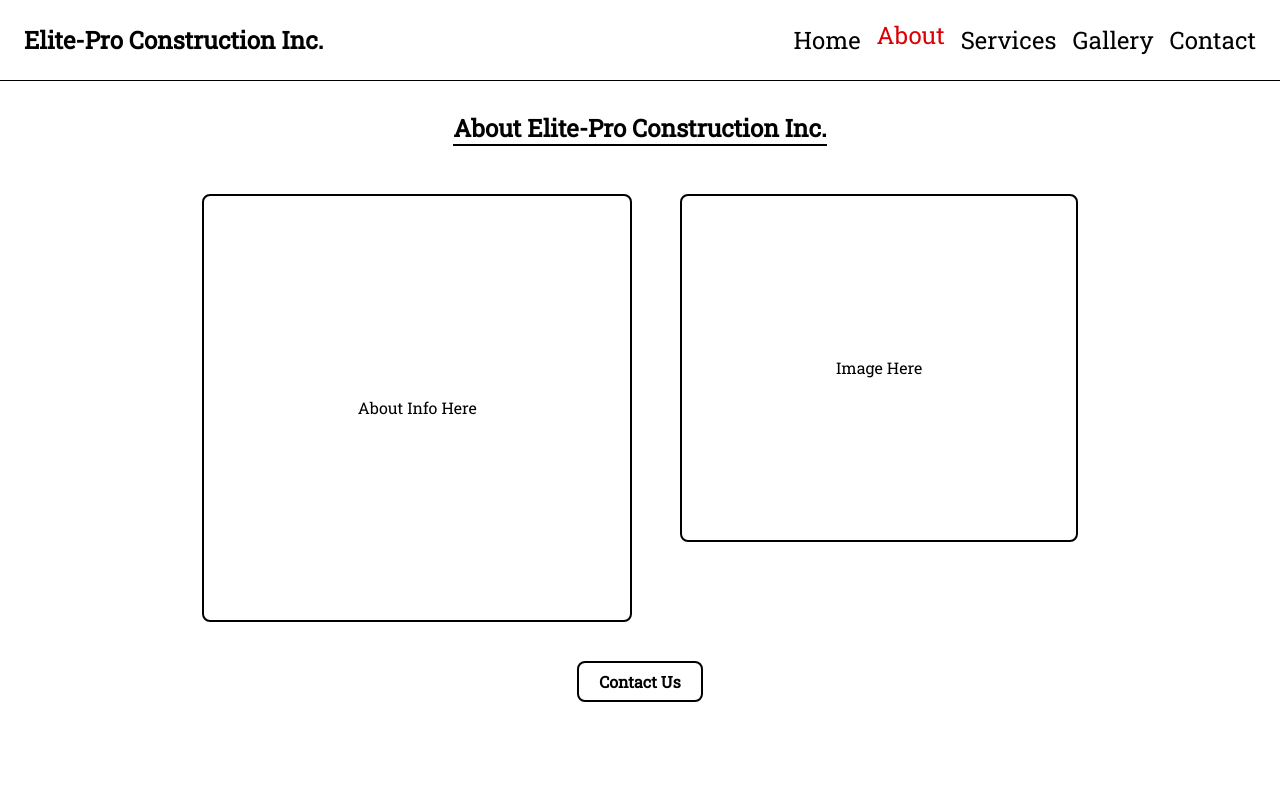
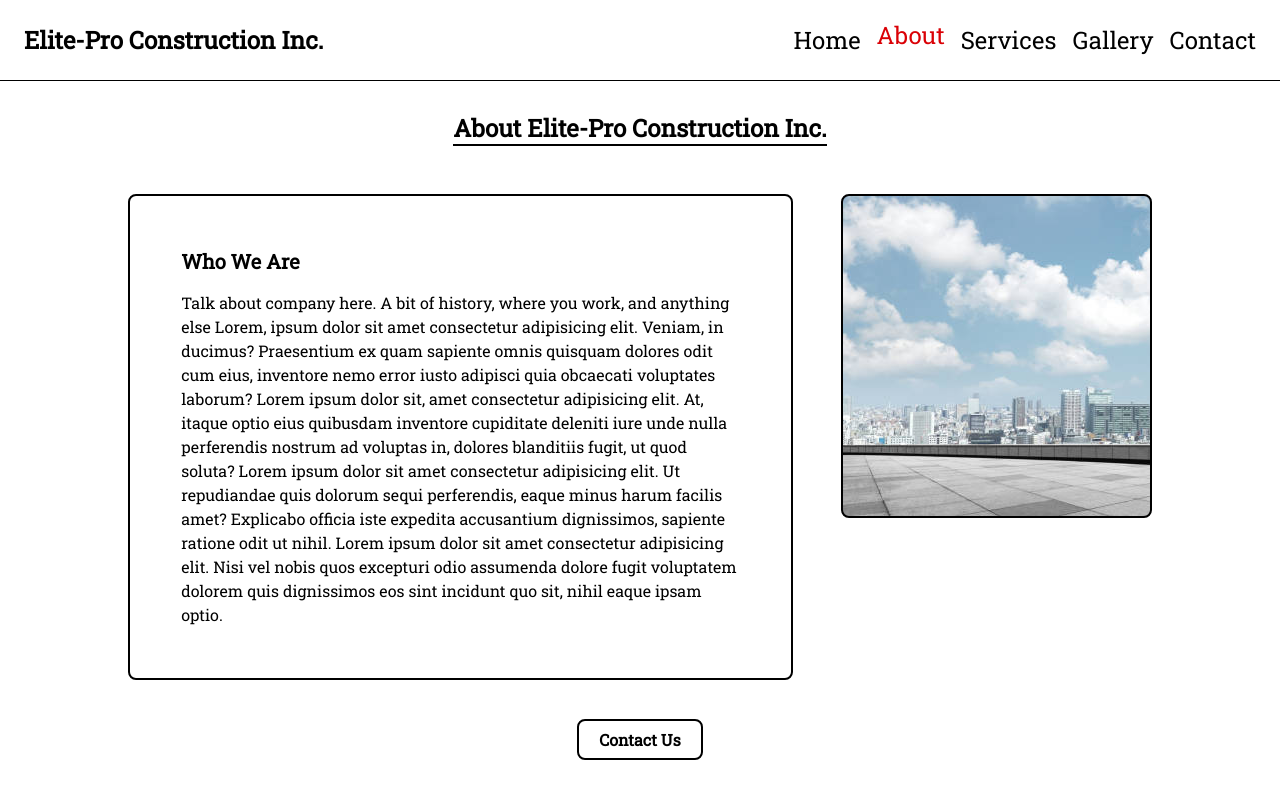
Before and after one commit to BenMoreira/elite-pro-website, a React (Vite) app: page /About in a window 1280 px wide. Built offline with nearby package versions, Linux system fonts and the light colour scheme.

Commit message:
Some changes to map in Home, and changes to About

```diff
--- a/src/pages/About.jsx
+++ b/src/pages/About.jsx
@@ -9,12 +9,26 @@ const About = () => {
         </div>
 
         <div className='flex flex-row justify-between items-start gap-12'>
-          <div className='border-2 border-black-100 rounded-lg px-[12vw] py-[25vh]'>
-            About Info Here
+          <div className='border-2 border-black-100 rounded-lg p-[4vw]'>
+            <div className='font-bold text-xl pb-[2vh]'>
+              Who We Are
+            </div>
+
+            <div>
+              Talk about company here. A bit of history, where you work, and anything else Lorem, ipsum dolor sit amet
+              consectetur adipisicing elit. Veniam, in ducimus? Praesentium ex quam sapiente omnis quisquam dolores odit
+              cum eius, inventore nemo error iusto adipisci quia obcaecati voluptates laborum? Lorem ipsum dolor sit, amet
+              consectetur adipisicing elit. At, itaque optio eius quibusdam inventore cupiditate deleniti iure unde nulla
+              perferendis nostrum ad voluptas in, dolores blanditiis fugit, ut quod soluta? Lorem ipsum dolor sit amet
+              consectetur adipisicing elit. Ut repudiandae quis dolorum sequi perferendis, eaque minus harum facilis amet?
+              Explicabo officia iste expedita accusantium dignissimos, sapiente ratione odit ut nihil. Lorem ipsum dolor
+              sit amet consectetur adipisicing elit. Nisi vel nobis quos excepturi odio assumenda dolore fugit voluptatem
+              dolorem quis dignissimos eos sint incidunt quo sit, nihil eaque ipsam optio.
+            </div>
           </div>
 
-          <div className='border-2 border-black-100 rounded-lg px-[12vw] py-[20vh]'>
-            Image Here
+          <div className='border-2 border-black-100 rounded-lg px-[12vw] py-[20vh] bg-[url(src/assets/stockone.jpg)]'>
+
           </div>
         </div>
 
--- a/src/pages/Home.jsx
+++ b/src/pages/Home.jsx
@@ -1,12 +1,12 @@
 import React from 'react'
 import stock from '../assets/stockone.jpg'
 
-const cards = [
-  {title: 'Roof Replacements', desc: 'description', img: 'src/assets/stockone.jpg'},
-  {title: 'Roof Repairs', desc: 'description', img: 'src/assets/stocktwo.jpg'},
-  {title: 'Roof Installations', desc: 'description', img: ''},
-  {title: 'Roof Gutters/Down Spouts', desc: 'description', img: ''},
-]
+//const cards = [
+//  {title: 'Roof Replacements', desc: 'description', img: 'stockone.jpg'},
+//  {title: 'Roof Repairs', desc: 'description', img: 'stocktwo.jpg'},
+//  {title: 'Roof Installations', desc: 'description', img: 'stockthree.webp'},
+//  {title: 'Roof Gutters/Down Spouts', desc: 'description', img: ''},
+//]
 
 const Home = () => {
   return (
@@ -39,14 +39,33 @@ const Home = () => {
 
       <div className='w-full mx-auto p-5'>
         <div className='flex flex-row justify-center text-start gap-12'>
-          {cards.map((card, index) =>
-            <div key={index} className={`font-bold border-2 border-black-100 rounded-lg bg-[url(${card.img})] bg-cover`}>
-              <div className='w-[20vw] px-5 py-[10vh] backdrop-brightness-[70%] text-white'>
-                <div>{card.title}</div>
-                <div>{card.desc}</div>
-              </div>
+          <div className='font-bold border-2 border-black-100 rounded-lg bg-[url(src/assets/stockone.jpg)] bg-cover'>
+            <div className='w-[20vw] px-5 py-[10vh] backdrop-brightness-[70%] text-white'>
+              <div>Roof Replacements</div>
+              <div>description</div>
             </div>
-          )}
+          </div>
+
+          <div className='font-bold border-2 border-black-100 rounded-lg bg-[url(src/assets/stocktwo.jpg)] bg-cover'>
+            <div className='w-[20vw] px-5 py-[10vh] backdrop-brightness-[70%] text-white'>
+              <div>Roof Repairs</div>
+              <div>description</div>
+            </div>
+          </div>
+
+          <div className='font-bold border-2 border-black-100 rounded-lg bg-[url(src/assets/stockthree.webp)] bg-cover'>
+            <div className='w-[20vw] px-5 py-[10vh] backdrop-brightness-[70%] text-white'>
+              <div>Roof Installations</div>
+              <div>description</div>
+            </div>
+          </div>
+
+          <div className='font-bold border-2 border-black-100 rounded-lg bg-[url(src/assets/stockone.jpg)] bg-cover'>
+            <div className='w-[20vw] px-5 py-[10vh] backdrop-brightness-[70%] text-white'>
+              <div>Roof Gutters/Down Spouts</div>
+              <div>description</div>
+            </div>
+          </div>
         </div>
       </div>
     </div>
```
